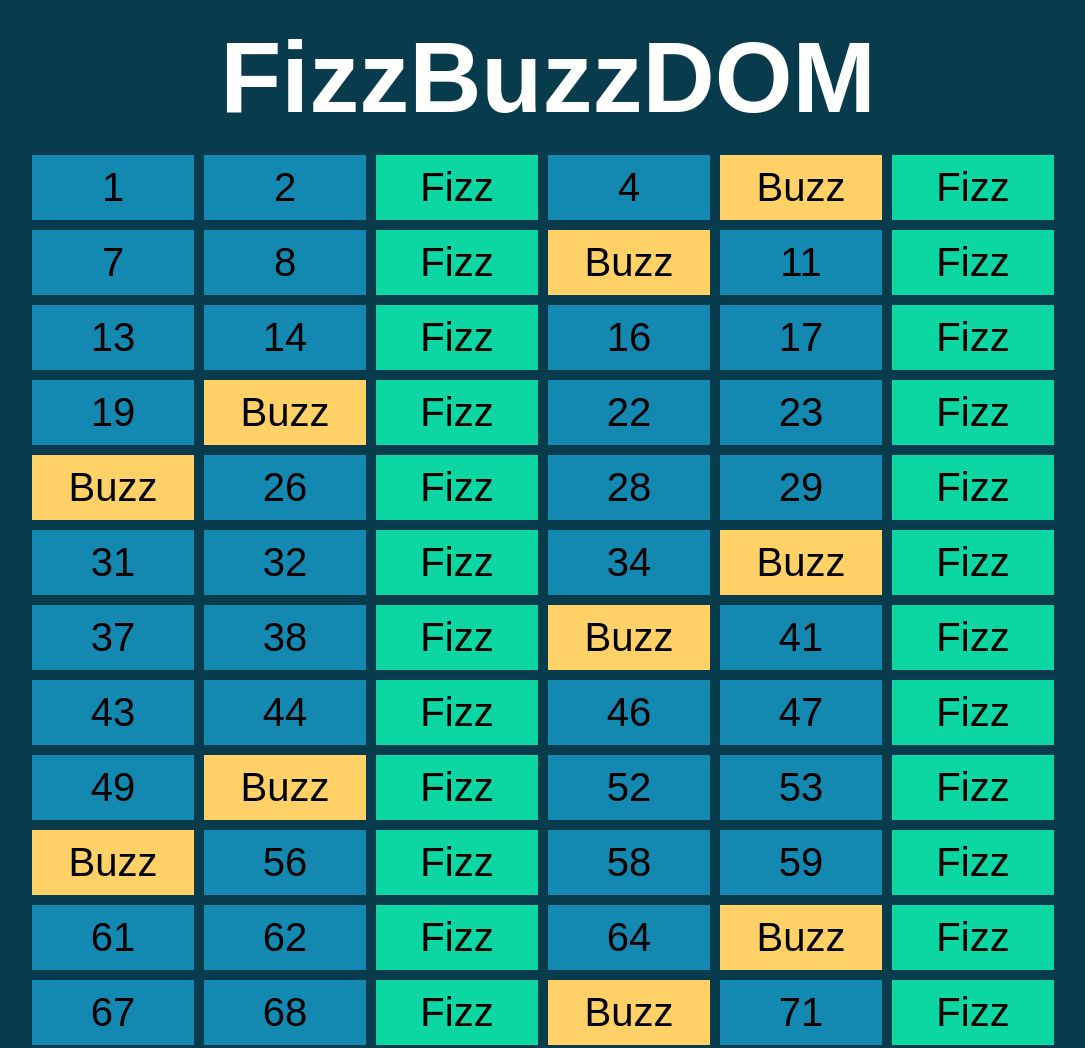
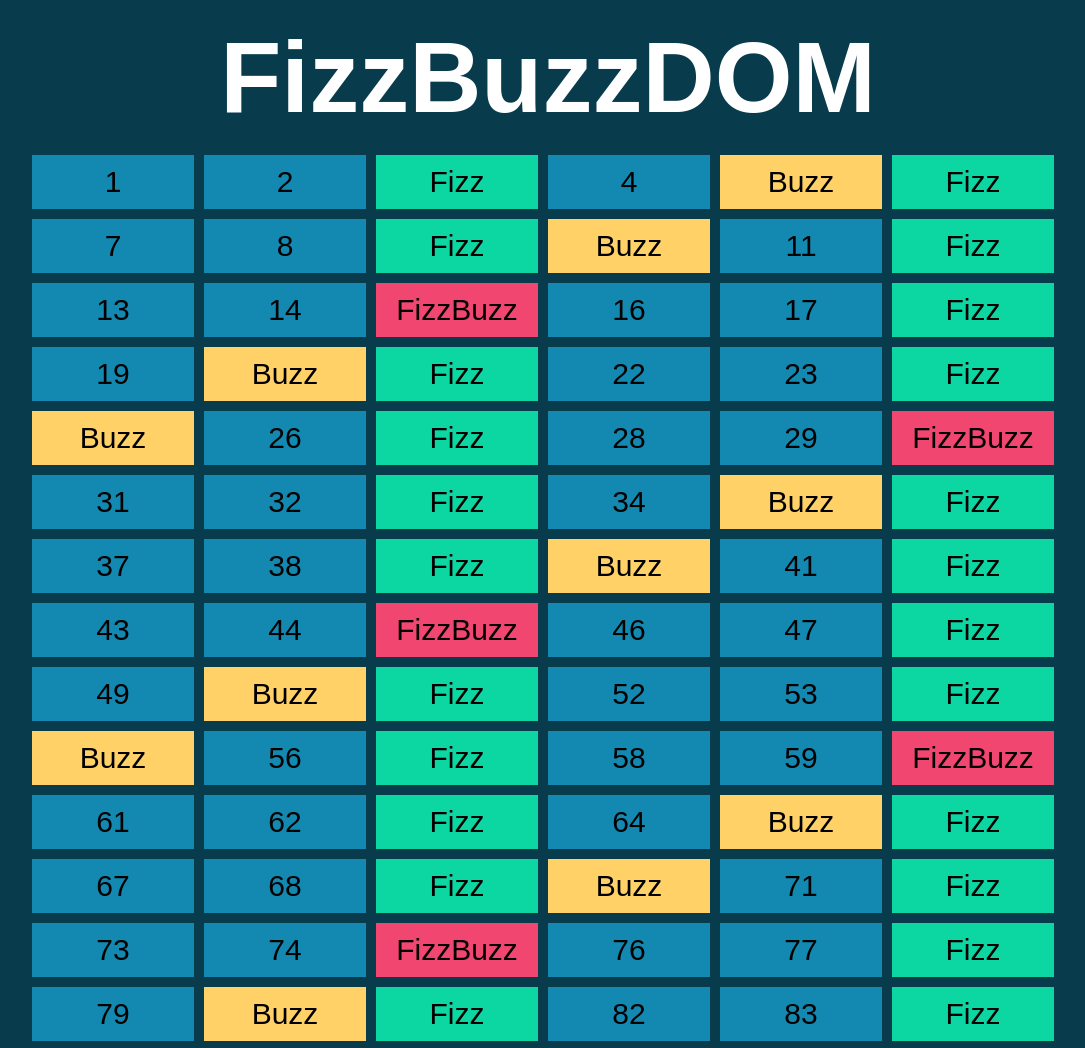
Before and after one commit to maurocazzato/js-fizzbuzz, a plain HTML site: page index.html in a window 1280 px wide. Shown: the top 1048 px of the page, without its empty margins (92-1177 px from the left). Drawn offline with Linux system fonts and the light colour scheme.

Commit message:
sostituito if con else if

```diff
--- a/css/style.css
+++ b/css/style.css
@@ -30,7 +30,7 @@ body{
     padding: 10px;
     color: black;
     font-family: Arial, Helvetica, sans-serif;
-    font-size: 40px;
+    font-size: 30px;
     margin-right: 10px;
     margin-bottom: 10px;
     text-align: center;
@@ -42,7 +42,7 @@ body{
     padding: 10px;
     color: black;
     font-family: Arial, Helvetica, sans-serif;
-    font-size: 40px;
+    font-size: 30px;
     margin-right: 10px;
     margin-bottom: 10px;
     text-align: center;
@@ -54,7 +54,7 @@ body{
     padding: 10px;
     color: black;
     font-family: Arial, Helvetica, sans-serif;
-    font-size: 40px;
+    font-size: 30px;
     margin-right: 10px;
     margin-bottom: 10px;
     text-align: center;
@@ -66,7 +66,7 @@ body{
     padding: 10px;
     color: black;
     font-family: Arial, Helvetica, sans-serif;
-    font-size: 40px;
+    font-size: 30px;
     margin-right: 10px;
     margin-bottom: 10px;
     text-align: center;
--- a/js/script.js
+++ b/js/script.js
@@ -20,17 +20,19 @@ for (let i = 1; i <= 100; i++){
 // creo le scritte
     let Fizz = ("Fizz");
     let Buzz = ("Buzz");
+    let FizzBuzz = ("FizzBuzz");
 
 // divido per colori e numeri se multiplo di 3 o di 5 o entrambi
 
-    if (i%3==0) {
-        square.classList.add("squaregreen");
-        square.append(Fizz);
+    if (i%(3*5)==0) {
+        square.classList.add("squarered");
+        square.append(FizzBuzz);
     }else if (i%5==0) {
         square.classList.add("squareyellow");
         square.append(Buzz);
-    }else if (i%(3*5)==0) {
-        square.classList.add("squarered");
+    }else if (i%3==0) {
+        square.classList.add("squaregreen");
+        square.append(Fizz);
     }else{
         container.append(square);
         square.append(i);
```
Also changed, not shown: index.html (+0 -1 lines).
